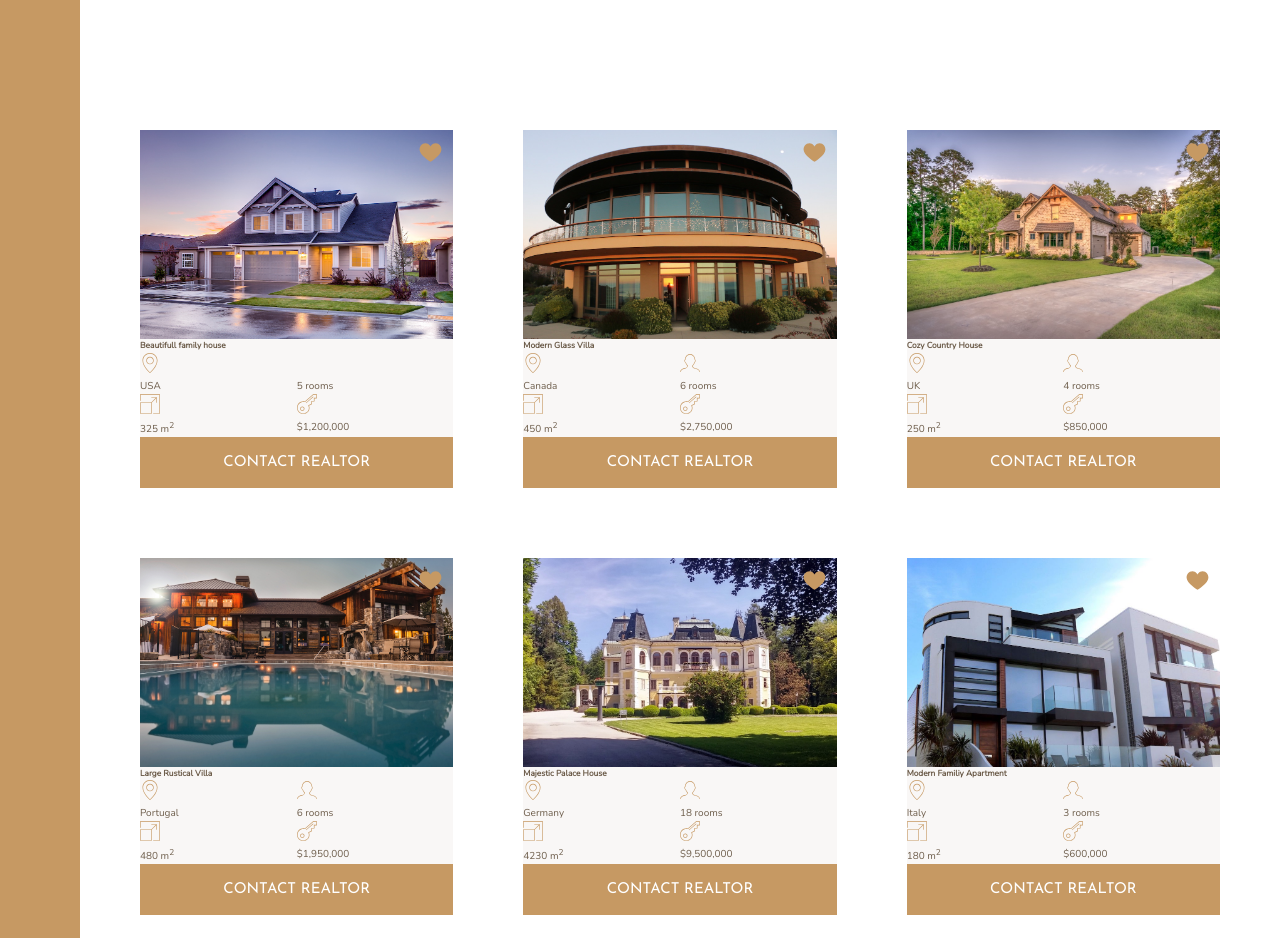
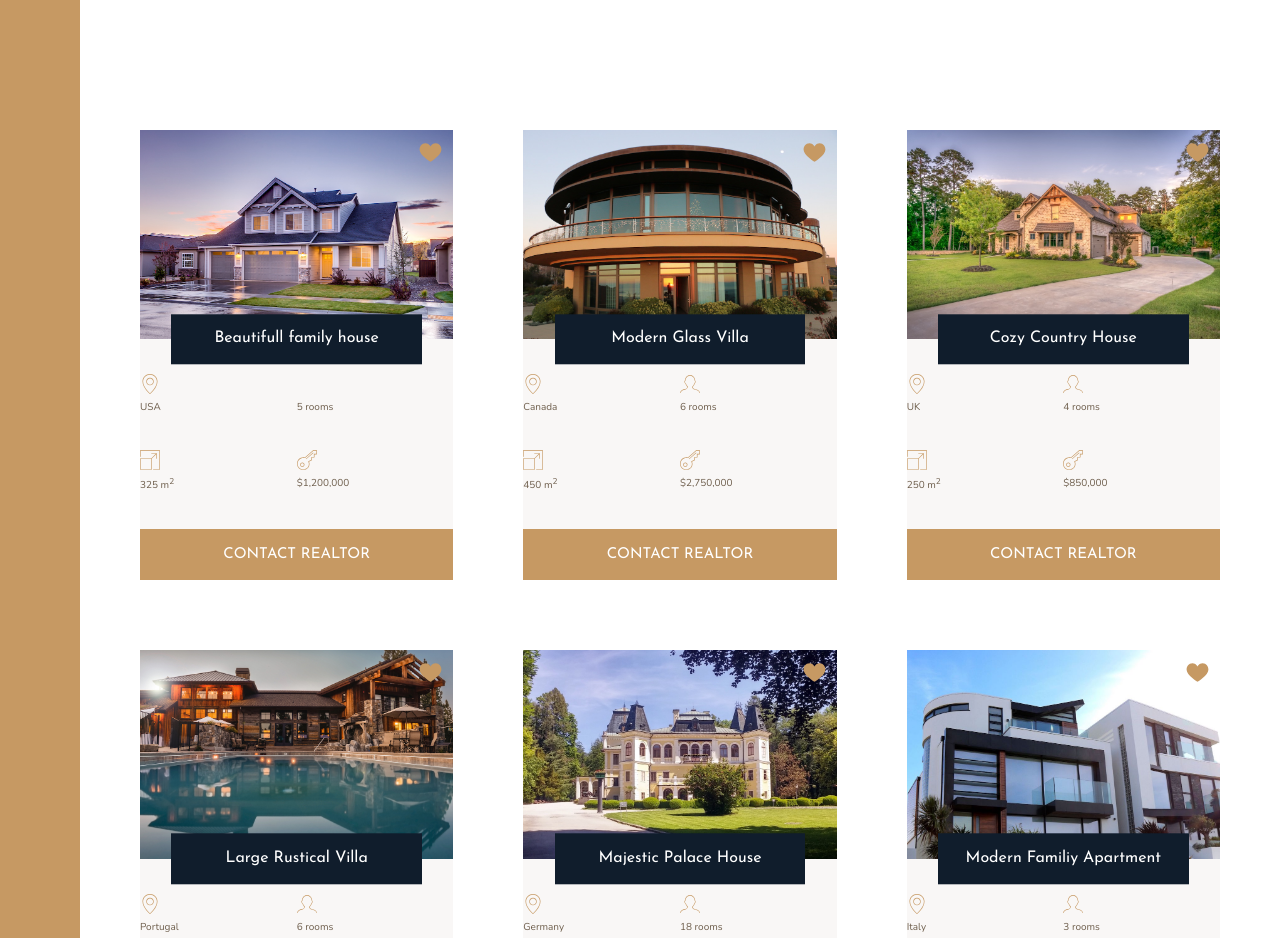
Before and after one commit to TrellixVulnTeam/grid-sass_N44F, a website: page index.html in a window 1280 px wide. Shown: the part 1840-2778 px from the top of the page. Drawn offline with nearby package versions, Linux system fonts and the light colour scheme.

Commit message:
Homes Section Card Edited

```diff
--- a/sass/_homes.scss
+++ b/sass/_homes.scss
@@ -12,6 +12,7 @@
 
   display: grid;
   grid-template-columns: repeat(2, 1fr);
+  grid-row-gap: 3.5rem;
 
   &__img {
     width: 100%;
@@ -32,7 +33,21 @@
   }
 
   &__name {
+    grid-row: 1/2;
     grid-column: 1/-1;
+    z-index: 3;
+    font-family: $font-display;
+    font-size: 1.6rem;
+    text-align: center;
+    padding: 1.25rem;
+    background-color: $clr--secondary;
+    color: #fff;
+    font-weight: 400;
+    width: 80%;
+    justify-self: center;
+    align-self: flex-end;
+    z-index: 3;
+    transform: translateY(50%);
   }
 
   &__location,
```
Also changed, not shown: css/style.css.
